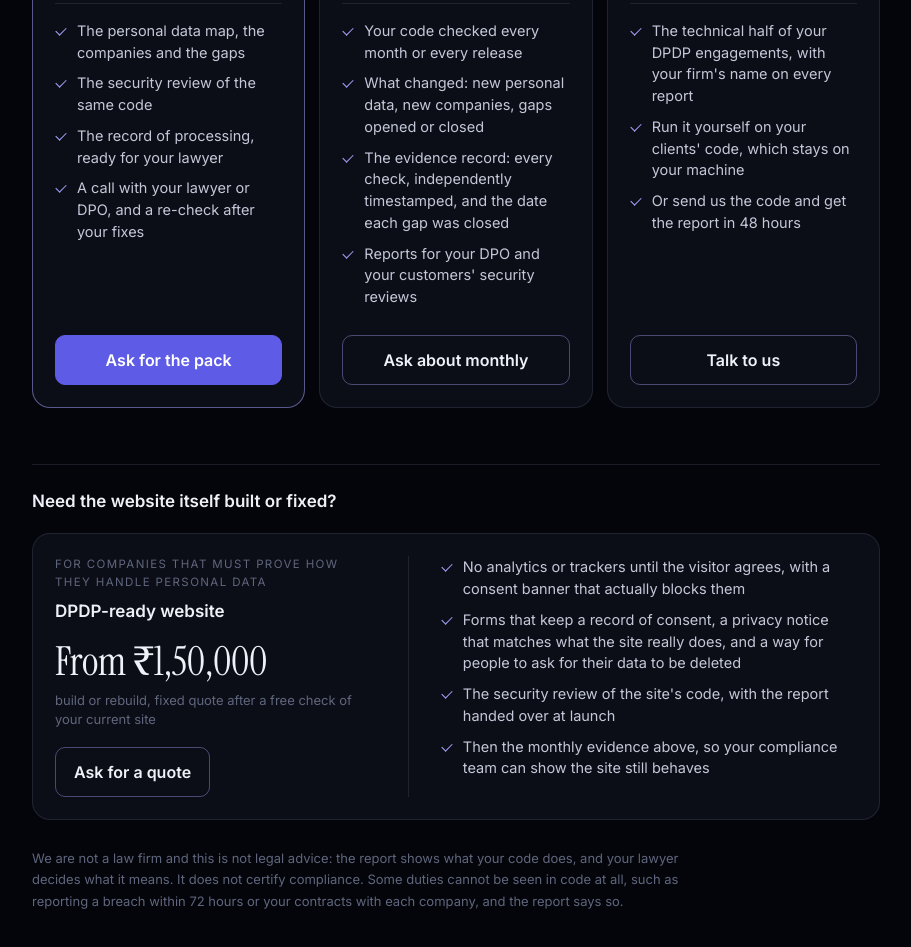
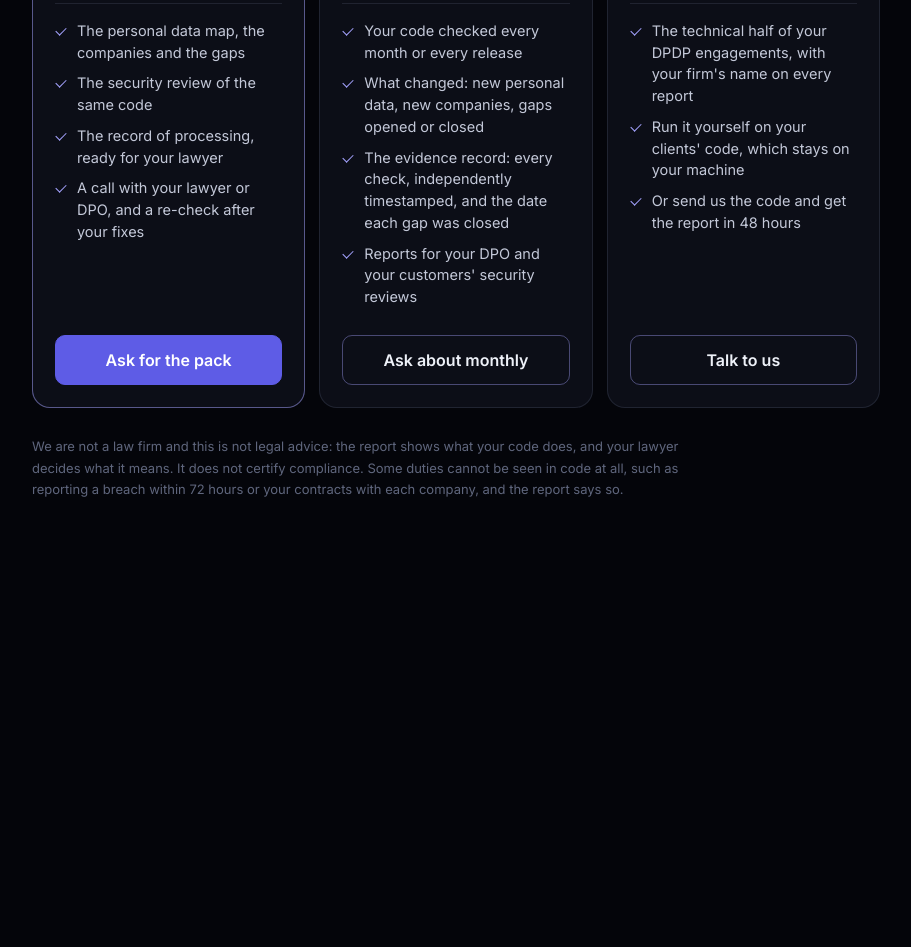
Before and after one commit to shrestha-droid/branchhq, a plain HTML site: page dpdp.html in a window 1280 px wide. Shown: the part 2692-3639 px from the top of the page, without its empty margins (184-1095 px from the left). After the commit the page ends 3302 px from the top, so only its background shows below. Drawn offline with Linux system fonts and the light colour scheme.

Commit message:
Download page from 01eef06

```diff
--- a/dpdp.html
+++ b/dpdp.html
@@ -87,21 +87,6 @@
       <a class="btn" href="check.html?need=DPDP%20partner%20(consultants%20and%20law%20firms)#request">Talk to us</a>
     </div>
   </div>
-  <h2>Need the website itself built or fixed?</h2>
-  <div class="plans one">
-    <div class="plan">
-      <span class="who">For companies that must prove how they handle personal data</span>
-      <h3>DPDP-ready website</h3>
-      <div class="price">From ₹1,50,000<small>build or rebuild, fixed quote after a free check of your current site</small></div>
-      <ul>
-        <li>No analytics or trackers until the visitor agrees, with a consent banner that actually blocks them</li>
-        <li>Forms that keep a record of consent, a privacy notice that matches what the site really does, and a way for people to ask for their data to be deleted</li>
-        <li>The security review of the site's code, with the report handed over at launch</li>
-        <li>Then the monthly evidence above, so your compliance team can show the site still behaves</li>
-      </ul>
-      <a class="btn" href="check.html?need=DPDP-ready%20website#request">Ask for a quote</a>
-    </div>
-  </div>
   <p class="note">We are not a law firm and this is not legal advice: the report shows what your code does, and your lawyer decides what it means. It does not certify compliance. Some duties cannot be seen in code at all, such as reporting a breach within 72 hours or your contracts with each company, and the report says so.</p>
 </main>
 </body>
```
